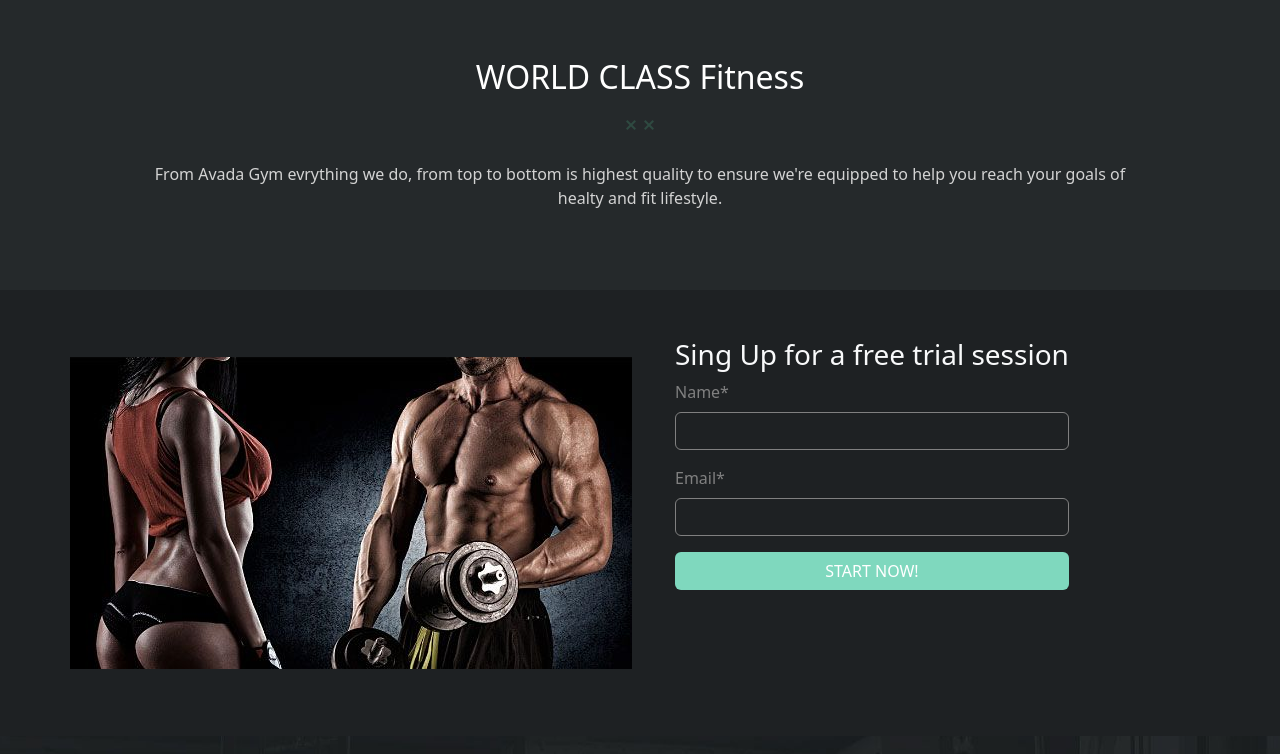
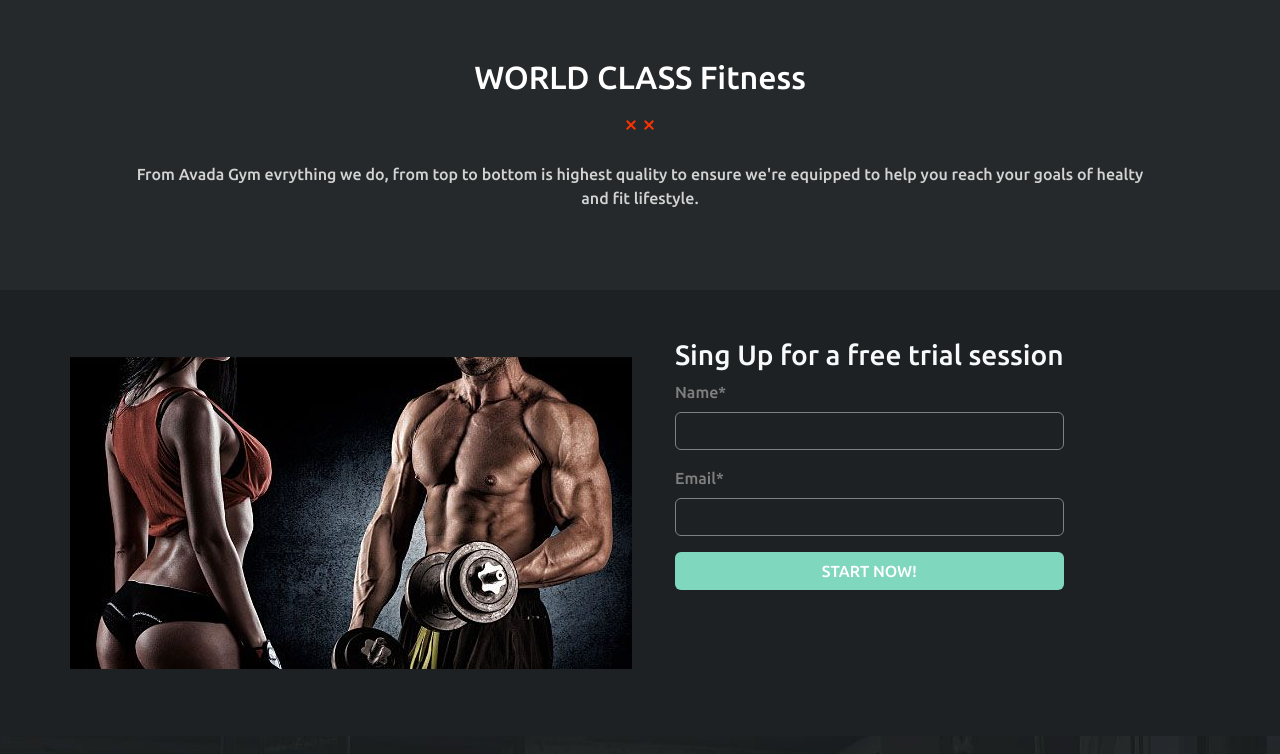
Before and after one commit to DanieleTuttolani/proj-html-vuejs, a Vue app: page / in a window 1280 px wide. Shown: the part 1040-1794 px from the top of the page. Built offline with nearby package versions, Linux system fonts and the light colour scheme.

Commit message:
complete product

```diff
--- a/index.html
+++ b/index.html
@@ -4,7 +4,11 @@
     <meta charset="UTF-8" />
     <meta name="viewport" content="width=device-width, initial-scale=1.0" />
     <title>Avada Gym</title>
-
+    <!-- FONTS -->
+    <link rel="preconnect" href="https://fonts.googleapis.com">
+    <link rel="preconnect" href="https://fonts.gstatic.com" crossorigin>
+    <link href="https://fonts.googleapis.com/css2?family=Ubuntu:wght@300;500&display=swap" rel="stylesheet">
+    <!-- bootstrap -->
     <link rel='stylesheet' href='https://cdnjs.cloudflare.com/ajax/libs/bootstrap/5.2.3/css/bootstrap.min.css' integrity='sha512-SbiR/eusphKoMVVXysTKG/7VseWii+Y3FdHrt0EpKgpToZeemhqHeZeLWLhJutz/2ut2Vw1uQEj2MbRF+TVBUA==' crossorigin='anonymous'/>
     <link rel="stylesheet" href="https://cdn.jsdelivr.net/npm/bootstrap-icons@1.10.3/font/bootstrap-icons.css">
   </head>
--- a/src/assets/scss/style.scss
+++ b/src/assets/scss/style.scss
@@ -1,3 +1,6 @@
+body{
+    font-family: 'Ubuntu', sans-serif;
+}
 ul{
     list-style-type: none;
 }
--- a/src/components/micro components/divider.vue
+++ b/src/components/micro components/divider.vue
@@ -6,7 +6,7 @@ export default {}
 </template>
 <style scoped>
 img {
-    filter: invert(77%) sepia(61%) saturate(231%) hue-rotate(109deg) brightness(91%) contrast(90%);
+    filter: invert(27%) sepia(96%) saturate(7495%) hue-rotate(357deg) brightness(103%) contrast(114%);
     margin: 1rem 0;
 }
 </style>
--- a/src/components/micro components/main components/news.vue
+++ b/src/components/micro components/main components/news.vue
@@ -74,7 +74,7 @@ export default {
             bottom: 0;
             left: 0;
             right: 0;
-            background-color: #7fd8bd6e;
+            background-color: #7fd8bdd7;
             justify-content: center;
             align-items: center;
             font-size: 3rem;
@@ -82,16 +82,18 @@ export default {
             a {
                 color: white;
             }
+
+        }
+
+        .img-wrapper {
+            img {
+                position: relative;
+
+            }
         }
 
     }
 
-    .img-wrapper {
-        img {
-            position: relative;
-
-        }
-    }
 
     .text-wrapper {
         background-color: $black;
```
